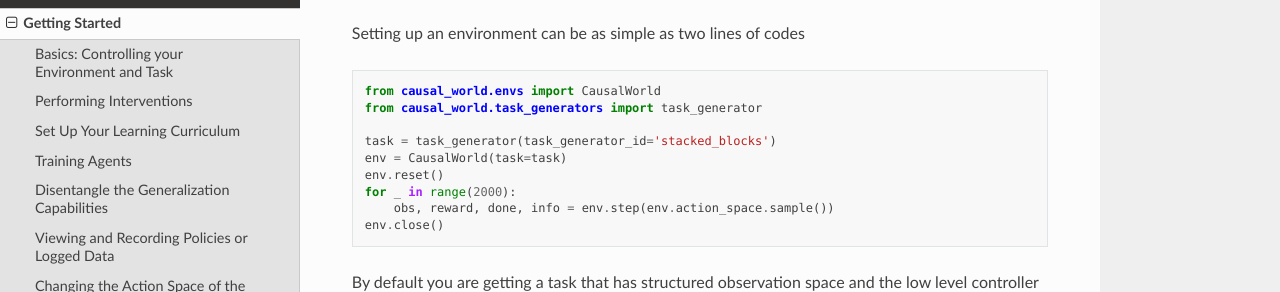
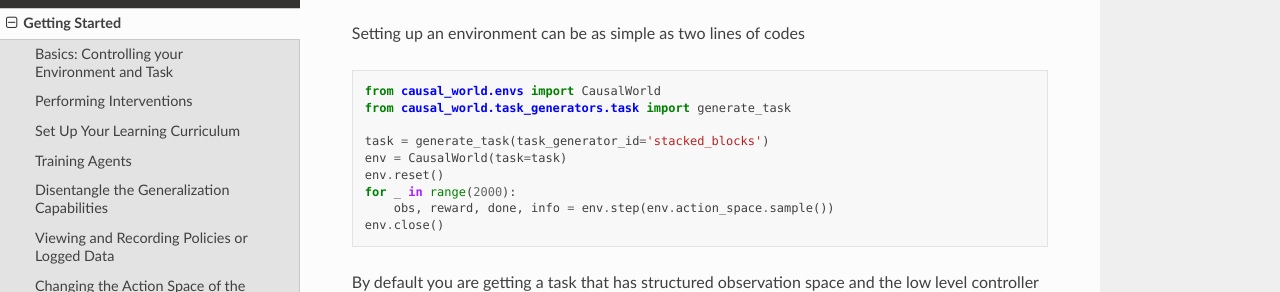
Before and after one commit to rr-learning/CausalWorld, a Sphinx documentation site: the page built from docs/guide/getting_started.rst, in a window 1280 px wide and 900 px high, scrolled down 387 px. Shown: the part 159-451 px from the top of the window. Built offline with Sphinx 7.4.7 and the Read the Docs theme 2.0.0, drawn with Linux system fonts in a browser that asks for light colours.

Commit message:
Updating task generation in "Getting Started" (#104)

```diff
--- a/docs/guide/getting_started.rst
+++ b/docs/guide/getting_started.rst
@@ -26,9 +26,9 @@ Setting up an environment can be as simple as two lines of codes
 .. code-block:: python
 
     from causal_world.envs import CausalWorld
-    from causal_world.task_generators import task_generator
+    from causal_world.task_generators.task import generate_task
 
-    task = task_generator(task_generator_id='stacked_blocks')
+    task = generate_task(task_generator_id='stacked_blocks')
     env = CausalWorld(task=task)
     env.reset()
     for _ in range(2000):
```
